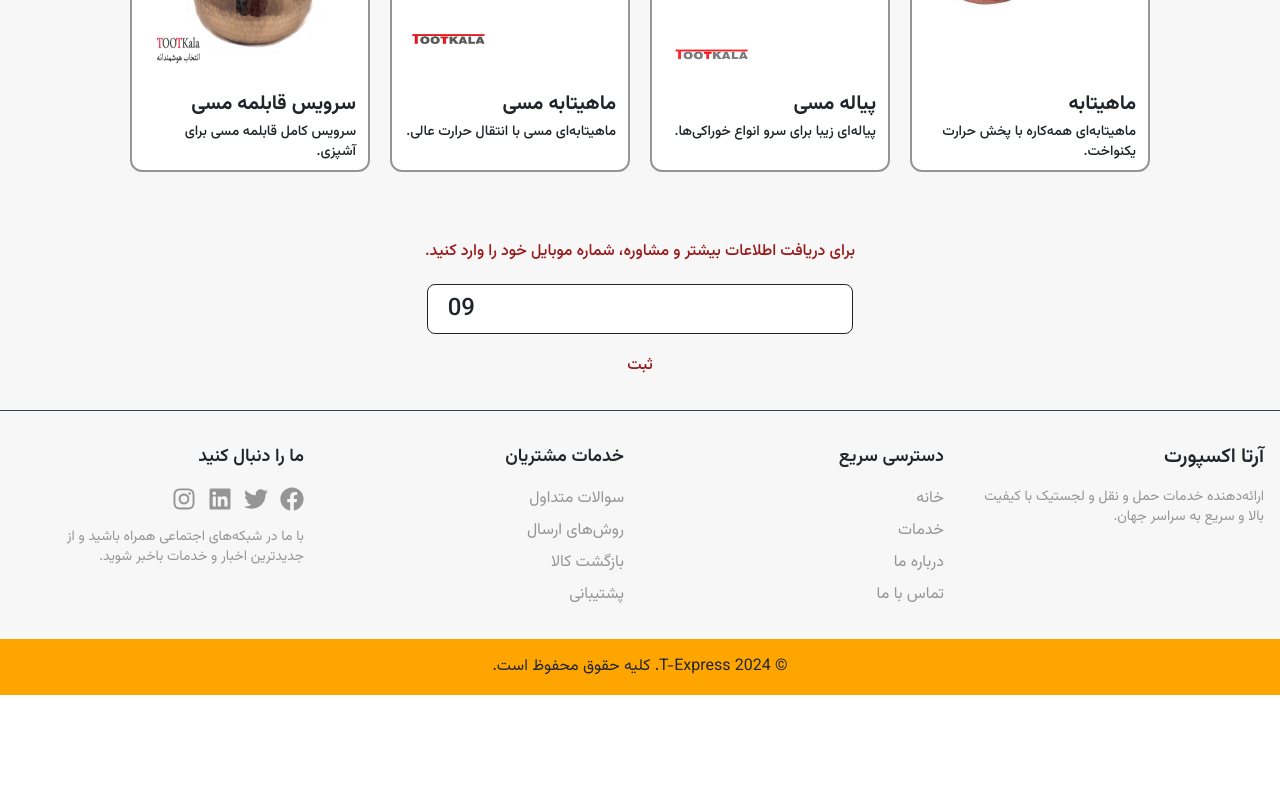
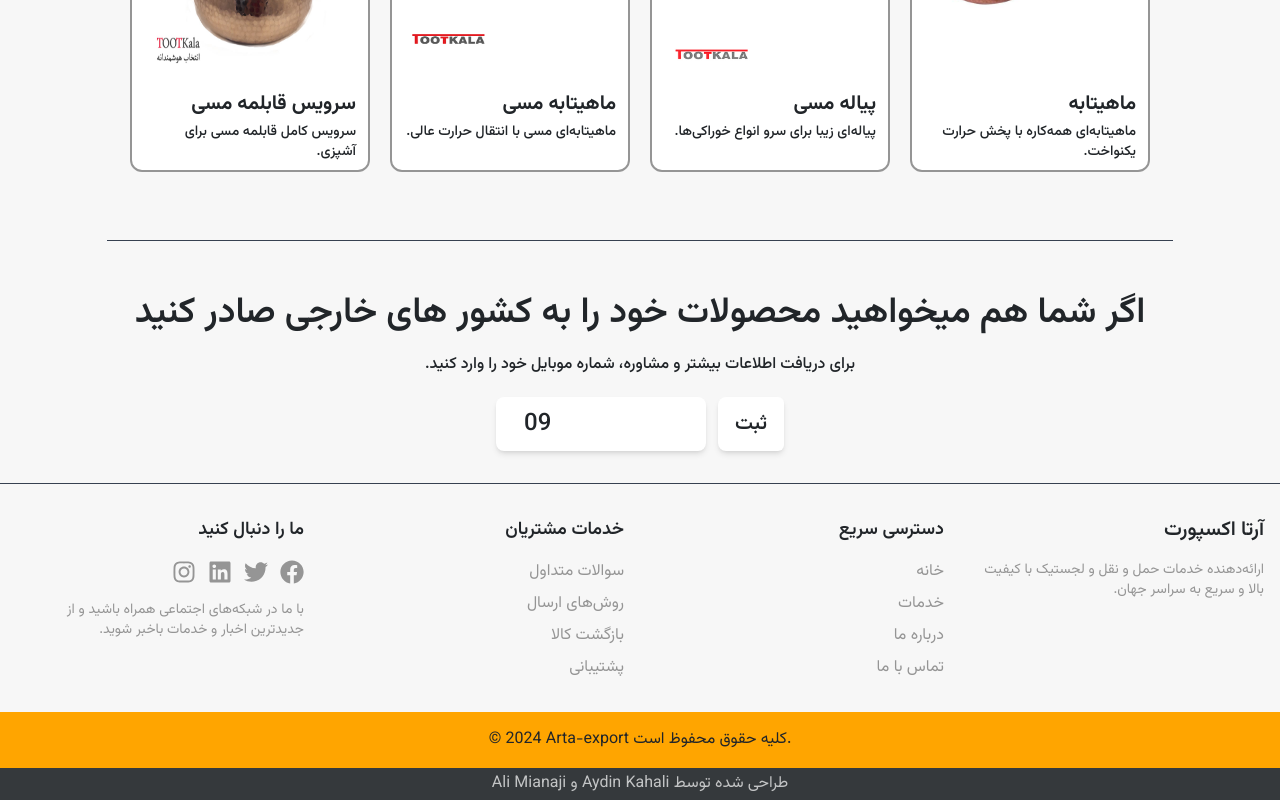
Before and after one commit to MianajiAli/arta-export, a Next.js app: page / in a window 1280 px wide. Shown: the part 1132-1932 px from the top of the page. Before the commit the page ends 1827 px from the top, so only its background shows below. Built offline with nearby package versions, Linux system fonts and the light colour scheme.

Commit message:
improve ui

```diff
--- a/app/products/page.js
+++ b/app/products/page.js
@@ -44,9 +44,9 @@ export default function Page() {
     return (
         <>
             <h2 className="w-full p-10 text-center text-text1">ظروف مسی</h2>
-            <div className="flex  ">
+            <div className="flex flex-col-reverse md:flex-row  ">
 
-                <div className="w-10/12">
+                <div className="w-10/12 mx-auto md:mx-0">
                     <div className="mx-auto w-10/12 flex flex-wrap justify-center gap-5 items-start">
                         {products.length === 0 ? (
                             <div>No products available</div>
@@ -62,7 +62,7 @@ export default function Page() {
                         product={selectedProduct}
                     />
                 </div>
-                <div>
+                <div className="w-10/12 mx-auto md:mx-0 md:w-2/12  my-10 px-20 md:px-5">
                     <SideBar></SideBar>
                 </div>
             </div>
--- a/components/Footer.js
+++ b/components/Footer.js
@@ -1,5 +1,6 @@
 import { FaFacebook, FaTwitter, FaLinkedin, FaInstagram } from "react-icons/fa";
 import './Footer.css'; // Import the CSS file
+import Link from "next/link";
 
 const Footer = () => {
     return (
@@ -53,8 +54,17 @@ const Footer = () => {
                     </p>
                 </div>
             </div>
+
             <div className="bg-primary text-text1 py-4 text-center mt-8">
-                <p>&copy; 2024 T-Express. کلیه حقوق محفوظ است.</p>
+                <p dir='ltr' >&copy; 2024 Arta-export کلیه حقوق محفوظ است.</p>
+            </div>
+            <div className="bg-text1/90 text-white/70 py-1 text-center ">
+                <p >طراحی شده توسط
+                    <Link href="https://github.com/aidinkahali"> Aydin Kahali </Link>
+                    و
+                    <Link href="https://alimianaji.ir"> Ali Mianaji </Link>
+
+                </p>
             </div>
         </footer>
     );
--- a/components/Modal.js
+++ b/components/Modal.js
@@ -28,7 +28,6 @@ const Modal = ({ isOpen, onClose, product }) => {
 
     return (
         <div dir="rtl" className="fixed inset-0 bg-black bg-opacity-50 flex justify-center items-center z-50">
-
 
             <div
                 ref={modalRef}
--- a/components/PhoneNumber.js
+++ b/components/PhoneNumber.js
@@ -18,15 +18,24 @@ export default function Page() {
     };
 
     return (
-        <div className="w-full justify-center items-center flex flex-col gap-5">
+        <div className="w-10/12 mx-auto justify-center items-center flex flex-col gap-5 text-text1 text-center">
+            <div className="w-full border-t border-gray-700 mb-8"></div>
+
+            <h2 className="text-2xl md:text-3xl lg:text-4xl" >اگر شما هم میخواهید محصولات خود را به کشور های خارجی صادر کنید</h2>
             <p dir='rtl'>برای دریافت اطلاعات بیشتر و مشاوره، شماره موبایل خود را وارد کنید.</p>
-            <input
-                type="text"
-                className="w-8/12 md:w-2/6 py-2 px-5 border-solid border-[1px] border-text1 rounded-lg bg-white text-text1 text-2xl"
-                value={phoneNumber}
-                onChange={handleInputChange}
-            />
-            <button>ثبت</button>
+            <div>
+                <label for="hs-trailing-button-add-on" class="sr-only">Label</label>
+                <div class="flex w-72 rounded-lg ">
+                    <input type="text"
+                        value={phoneNumber}
+                        placeholder="0912 123 1212"
+                        onChange={handleInputChange} class="rounded-lg shadow-md  py-2 px-7 text-2xl block w-full border-gray-200  rounded-s-lg  " />
+                    <button type="button" class=" shadow-md rounded-lg ml-3 py-3 px-4 inline-flex justify-center items-center gap-x-2 text-xl font-semibold rounded-e-md border border-transparent bg-white text-text1 hover:bg-text1/10">
+                        ثبت
+                    </button>
+                </div>
+            </div>
+
         </div>
     );
 }
--- a/components/RandomProductGrid.js
+++ b/components/RandomProductGrid.js
@@ -29,7 +29,7 @@ const RandomProductGrid = () => {
     return (
         <div className="w-full px-[10%]" dir="rtl">
             <div className="flex justify-between items-center">
-                <h2 className="text-text1 ">برخی از محصولات</h2>
+                <h2 className="text-text1 "> برخی از محصولات صادراتی</h2>
                 <Link href="/products" >
                     <p className="text-text2">دیدن همه</p>
                 </Link>
--- a/components/SideBar.js
+++ b/components/SideBar.js
@@ -8,7 +8,7 @@ const categories = {
 
 export default function Page() {
     return (
-        <div className="w-full  flex justify-center items-start  border border-text1 p-5 rounded-md">
+        <div className="  flex justify-center items-start  border border-text1 p-5 rounded-md">
             <ul dir="rtl">
                 {Object.entries(categories).map(([category, items]) => (
                     <li className="text-text1" key={category}>
```
